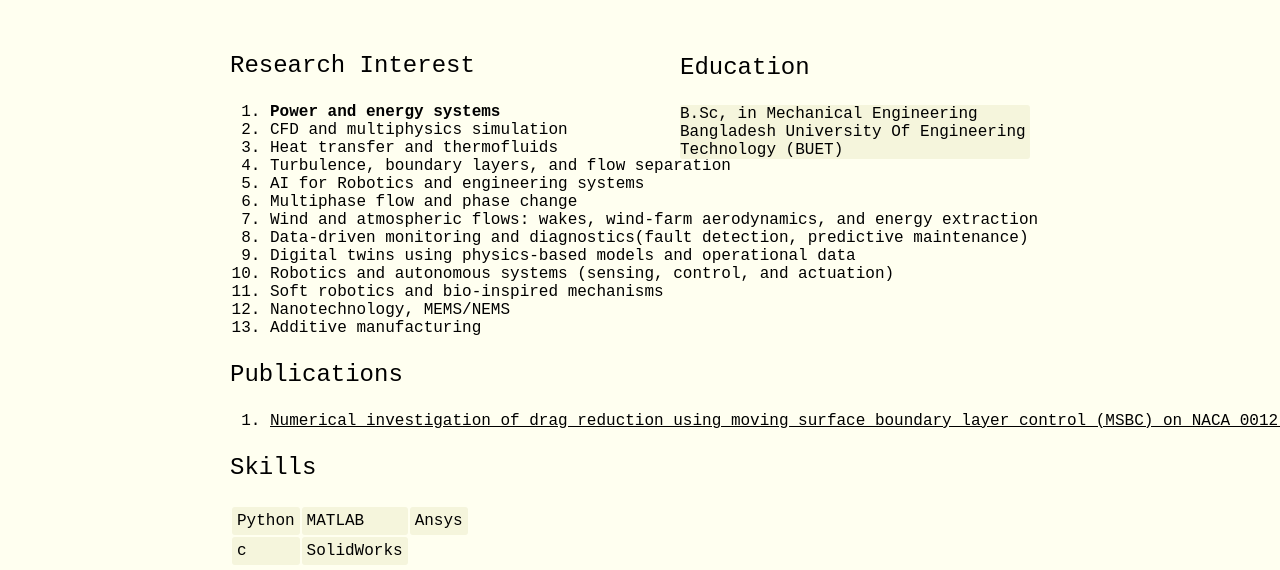
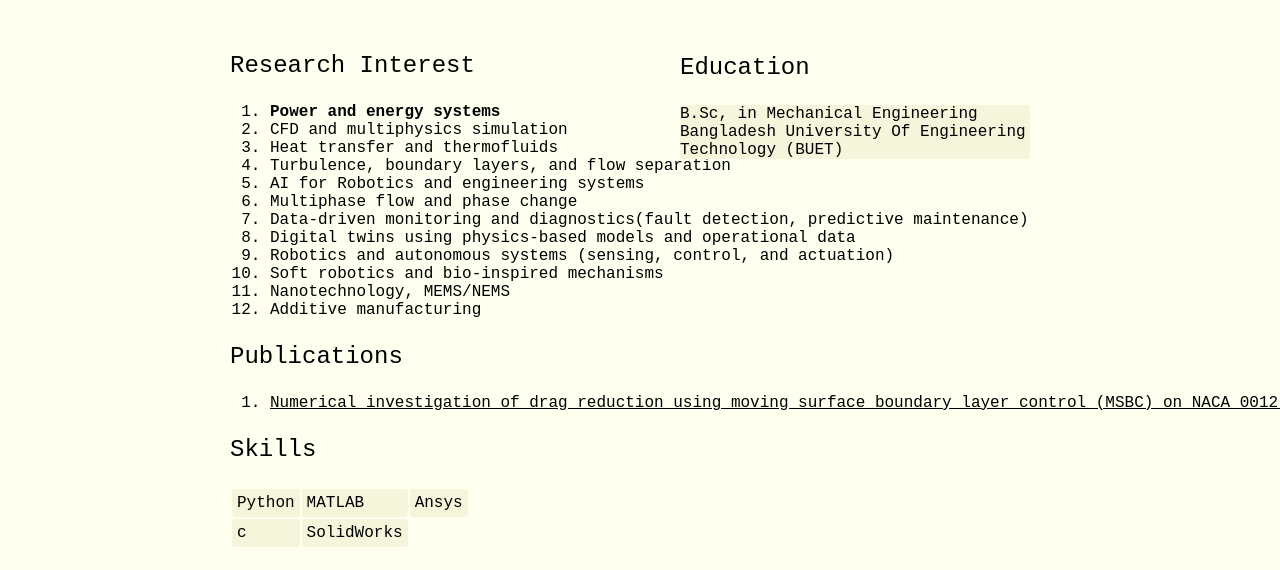
Before and after one commit to Sourav1010107/Md-Iftha-Khar, a plain HTML site: page index.html in a window 1280 px wide. Shown: the part 200-770 px from the top of the page. Drawn offline with Linux system fonts and the light colour scheme; files whose address does not match are found by name.

Commit message:
Update index.html

```diff
--- a/index.html
+++ b/index.html
@@ -53,7 +53,6 @@
             <li>Turbulence, boundary layers, and flow separation</li>
             <li>AI for Robotics and engineering systems</li>
             <li>Multiphase flow and phase change</li>
-            <li>Wind and atmospheric flows: wakes, wind-farm aerodynamics, and energy extraction</li>
             <li>Data-driven monitoring and diagnostics(fault detection, predictive maintenance)</li>
             <li>Digital twins using physics-based models and operational data</li>
             <li>Robotics and autonomous systems (sensing, control, and actuation) </li>
```
